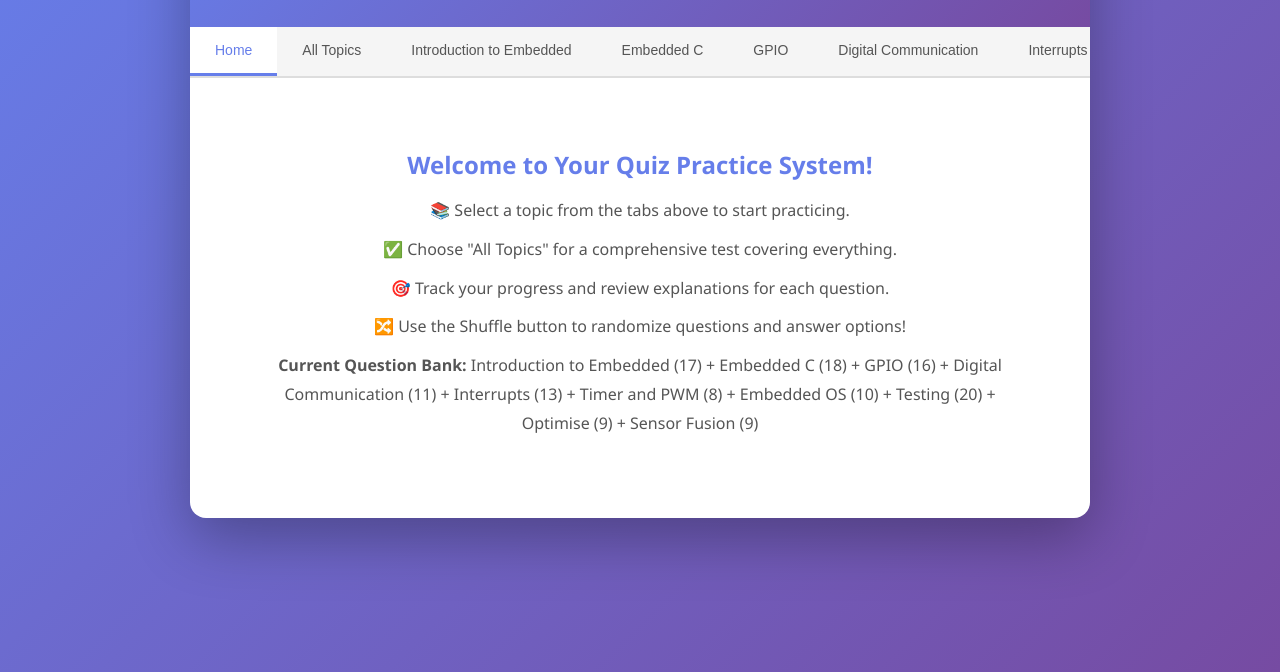
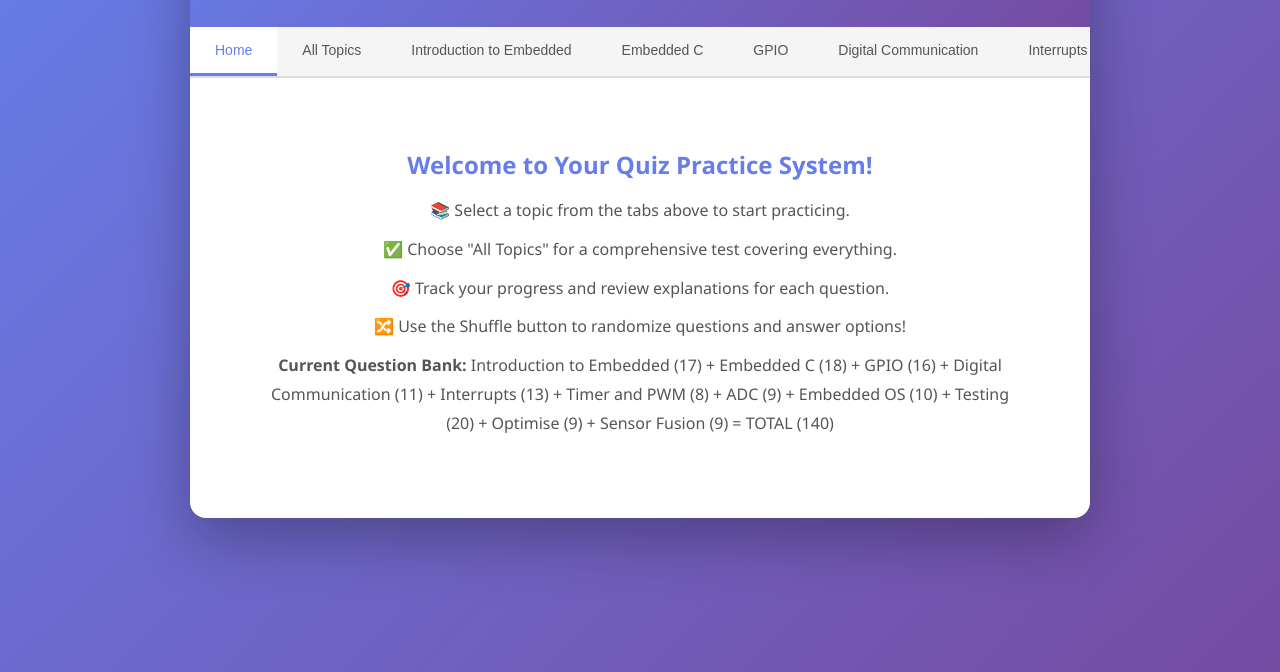
Before and after one commit to CaffeinatedKong/inf2004-quiz, a plain HTML site: page index.html in a window 1280 px wide. Shown: the part 128-800 px from the top of the page. Drawn offline with Linux system fonts and the light colour scheme.

Commit message:
Add files via upload

```diff
--- a/index.html
+++ b/index.html
@@ -315,7 +315,7 @@
                     <p>✅ Choose "All Topics" for a comprehensive test covering everything.</p>
                     <p>🎯 Track your progress and review explanations for each question.</p>
                     <p>🔀 Use the Shuffle button to randomize questions and answer options!</p>
-                    <p><strong>Current Question Bank:</strong> Introduction to Embedded (17) + Embedded C (18) + GPIO (16) + Digital Communication (11) + Interrupts (13) + Timer and PWM (8) + Embedded OS (10) + Testing (20) + Optimise (9) + Sensor Fusion (9)</p>
+                    <p><strong>Current Question Bank:</strong> Introduction to Embedded (17) + Embedded C (18) + GPIO (16) + Digital Communication (11) + Interrupts (13) + Timer and PWM (8) + ADC (9) + Embedded OS (10) + Testing (20) + Optimise (9) + Sensor Fusion (9) = TOTAL (140)</p>
                 </div>
             </div>
 
@@ -1871,6 +1871,7 @@
         renderQuiz('digital');
         renderQuiz('interrupts');
         renderQuiz('timers');
+	renderQuiz('adc');        // <-- Add this line
         renderQuiz('os');
         renderQuiz('testing');
         renderQuiz('optimise');
```
